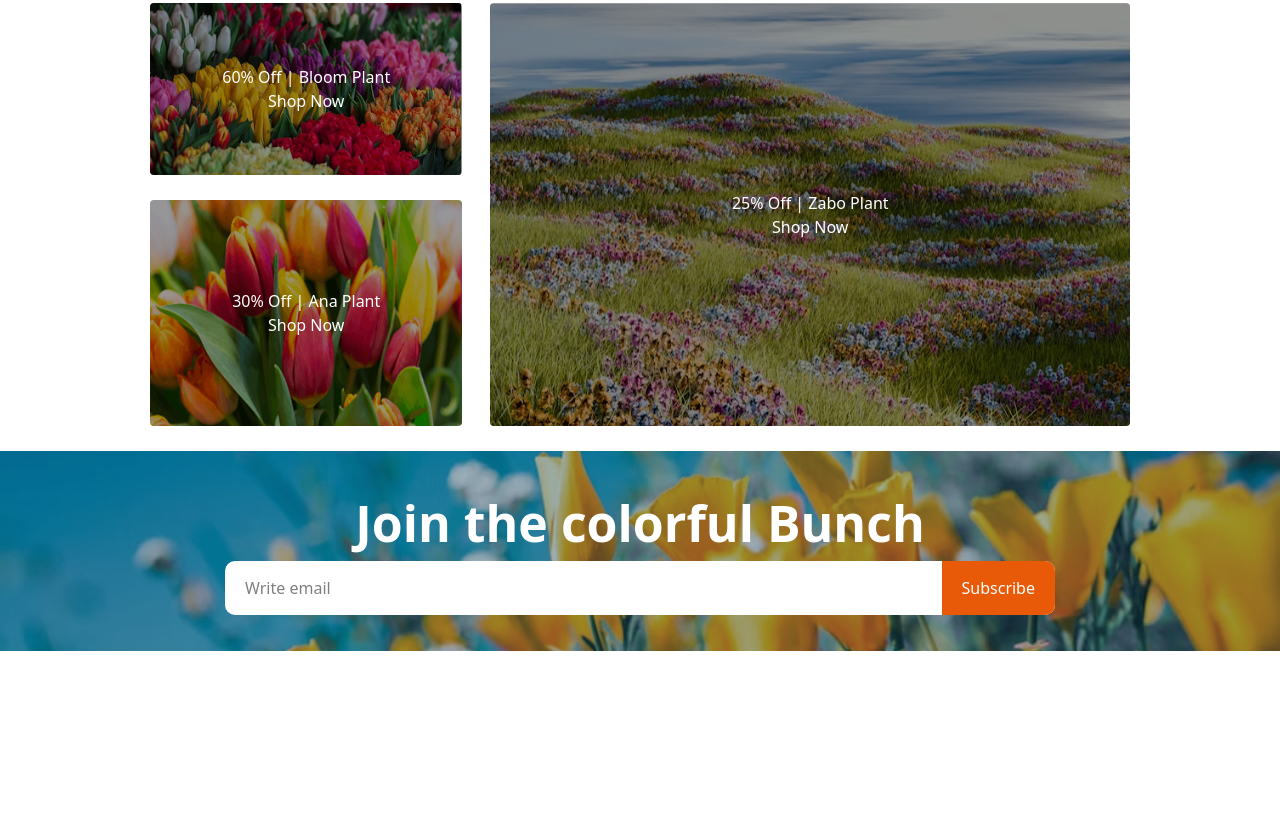
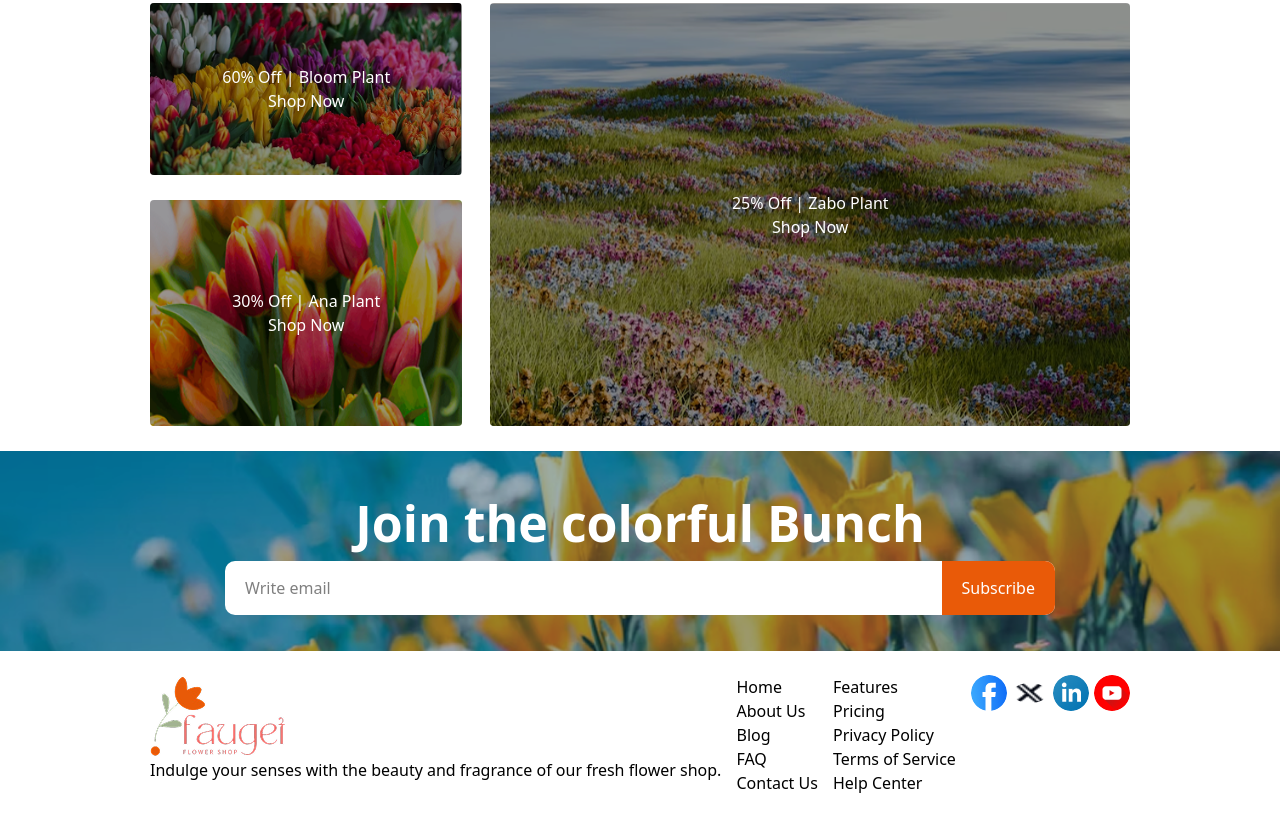
Before and after one commit to Sopnoasebachar/B12A02-Responsive-Flowers, a plain HTML site: page index.html in a window 1280 px wide. Shown: the part 2471-3291 px from the top of the page. Before the commit the page ends 3122 px from the top, so only its background shows below. Drawn offline with nearby package versions, Linux system fonts and the light colour scheme.

Commit message:
trial for final

```diff
--- a/index.html
+++ b/index.html
@@ -116,7 +116,7 @@
       </div>
       <div class="flex w-[500px]  flex-col gap-[10px]">
         <p class="lg:text-[50px] font-[800] text-[35px]">Flower & Plants Lover</p>
-        <ul class="flex flex-col gap-[10px] text-[rgba(0,0,0,0.5)] list-disc ml-[50px] w-full">
+        <ul class="flex flex-col gap-[10px] text-[rgba(0,0,0,0.5)] list-disc lg:ml-[50px] w-full ml-[0px]">
           <li>Indulge your senses with the beauty and fragrance of our fresh flower shop. From classic roses to exotic
             blooms, we
             offer a wide variety of fresh.</li>
@@ -170,7 +170,7 @@
       <div
         class="bg-[url('assets/news-letter-bg.png')] bg-cover bg-center bg-no-repeat w-full h-[200px] flex justify-center items-center flex-col">
         <p class="text-[#FFFFFF] lg:text-[50px] font-[800] mx-auto text-[30px]">Join the colorful Bunch</p>
-        <div class="relative lg:w-[830px] w-[400px] bg-red mx-auto">
+        <div class="relative lg:w-[830px] w-[60%] bg-red mx-auto">
           <input type="email" name="email" id="email" placeholder="Write email"
             class="py-[15px] bg-[#FFFFFF] rounded-[10px] w-[100%] px-[20px]">
           <button
@@ -179,6 +179,34 @@
       </div>
     </section>
   </main>
+
+  <footer
+    class="flex lg:justify-between lg:items-start lg:px-[150px] py-[24.5px] px-[10px] lg:flex-row flex-col justify-start items-start">
+    <div class="left">
+      <img src="assets/logo.png" alt="">
+      <p>Indulge your senses with the beauty and fragrance of our fresh flower shop.</p>
+    </div>
+    <ul>
+      <li><a href="#">Home</a></li>
+      <li><a href="">About Us</a></li>
+      <li><a href="">Blog</a></li>
+      <li><a href="">FAQ</a></li>
+      <li><a href="">Contact Us</a></li>
+    </ul>
+    <ul>
+      <li><a href="">Features</a></li>
+      <li><a href="">Pricing</a></li>
+      <li><a href="">Privacy Policy</a></li>
+      <li><a href="">Terms of Service</a></li>
+      <li><a href="">Help Center</a></li>
+    </ul>
+    <div class="flex gap-x-[5px] justify-center items-center">
+      <img src="assets/icon-facebook.png" alt="" class="w-[36] rounded-[50%]">
+      <img src="assets/icon-twitter.png" alt="" class="w-[36px] h-[20px] rounded-[50%]">
+      <img src="assets/icon-linkedin.png" alt="" class="w-[36px] rounded-[50%]">
+      <img src="assets/icon-youtube.png" alt="" class="w-[36px] rounded-[50%]">
+    </div>
+  </footer>
 </body>
 
 </html>
```
